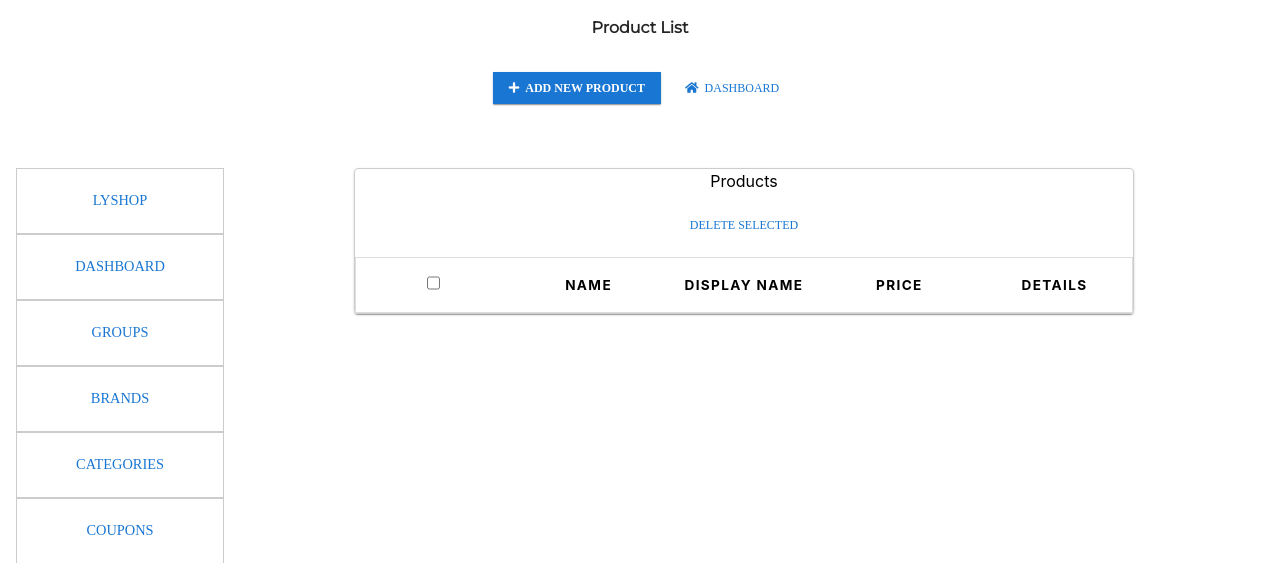
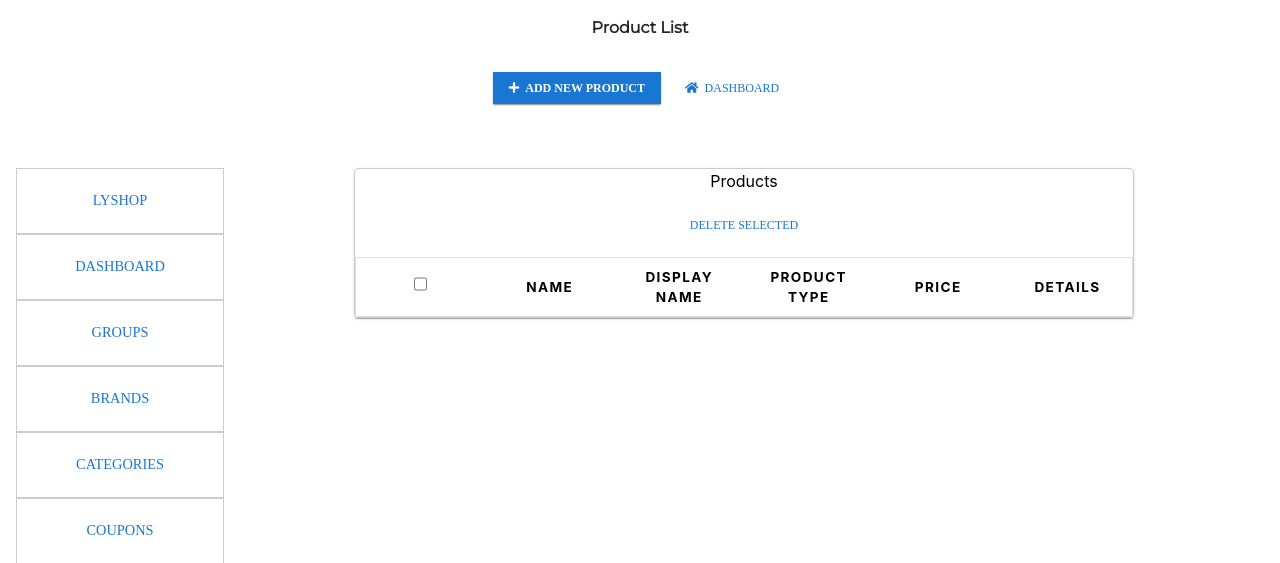
Before and after one commit to cyrildzumts/lyshop, a Django app: page /dashboard/products/ in a window 1280 px wide. Shown: the part 48-611 px from the top of the page. Run offline with Django 3.2, Linux system fonts and the light colour scheme; the visitor is signed in with stand-in values (Sample User, id 1); data that the repository does not hold is empty; some libraries are stand-ins or nearby versions.

Commit message:
minor update

```diff
--- a/dashboard/templates/dashboard/product_list.html
+++ b/dashboard/templates/dashboard/product_list.html
@@ -45,6 +45,7 @@
                           <th><label><input id="filter-select-all" class="js-select-all" type="checkbox" name="allselected" title="{% trans 'Select all' %}"></label></th>
                           <th>{% trans "Name" %}</th>
                           <th>{% trans "Display Name" %}</th>
+                          <th>{% trans "Product Type" %}</th>
                           <th>{% trans "Price" %}</th>
                           <th>{% trans "Details" %}</th>
                           {% comment %} <th>{% trans "Delete Action" %}</th> {% endcomment %}
@@ -59,6 +60,7 @@
 
                   <td>{{product.name}}</td>
                   <td>{{product.display_name}}</td>
+                  <td>{{product.product_type.display_name}}</td>
                   <td><span>{{product.price}}</span> <span>{% trans "XAF" %}</span></td>
                   <td><a class="mat-button mat-button-default" href="{{product.get_dashboard_url}}"> <i class="fas fa-info icon"></i><span>{% trans "Details" %}</span></a></td>
                   {% comment %} {% if can_delete_product %}
--- a/dashboard/templates/dashboard/product_variant_list.html
+++ b/dashboard/templates/dashboard/product_variant_list.html
@@ -4,7 +4,7 @@
     <div class="banner banner-align-left">
         <div class="full welcome-text center">
                 {% block  HEADER_BANNER_TITLE %}
-                    <h4> {% trans "Product Parent " %} : {{product}}</h4>
+                    <h4> {% trans "Product Parent " %} : {{product.display_name}}</h4>
                 {% endblock HEADER_BANNER_TITLE %}
 
         </div>
@@ -41,6 +41,7 @@
                           <!--<th><input id="filter-select-all" type="checkbox" name="allselected"></th>-->
                           <th>{% trans "Name" %}</th>
                           <th>{% trans "Display Name" %}</th>
+                          <th>{% trans "Product Type" %}</th>
                           <th>{% trans "Price" %}</th>
                           <th>{% trans "Details" %}</th>
                           <th>{% trans "Delete Action" %}</th>
@@ -52,6 +53,7 @@
                   <!--<td class="checkbox"><input type="checkbox" name="selected-brands"></td>-->
                   <td>{{variant.name}}</td>
                   <td>{{variant.display_name}}</td>
+                  <td>{{product.product_type.display_name}}</td>
                   <td><span>{{variant.price}}</span> <span>{% trans "XAF" %}</span></td>
                   <td><a class="mat-button mat-button-default" href="{{variant.get_dashboard_url}}"><i class="fas fa-info icon"></i><span>{% trans "Details" %}</span></a></td>
                   {% if can_delete_product %}<td><a class="mat-button mat-button-default warning danger js-need-confirmation" href="{{variant.get_delete_url}}"><i class="fas fa-trash icon"></i><span>{% trans "Delete" %}</span></a></td>{% endif %}
```
